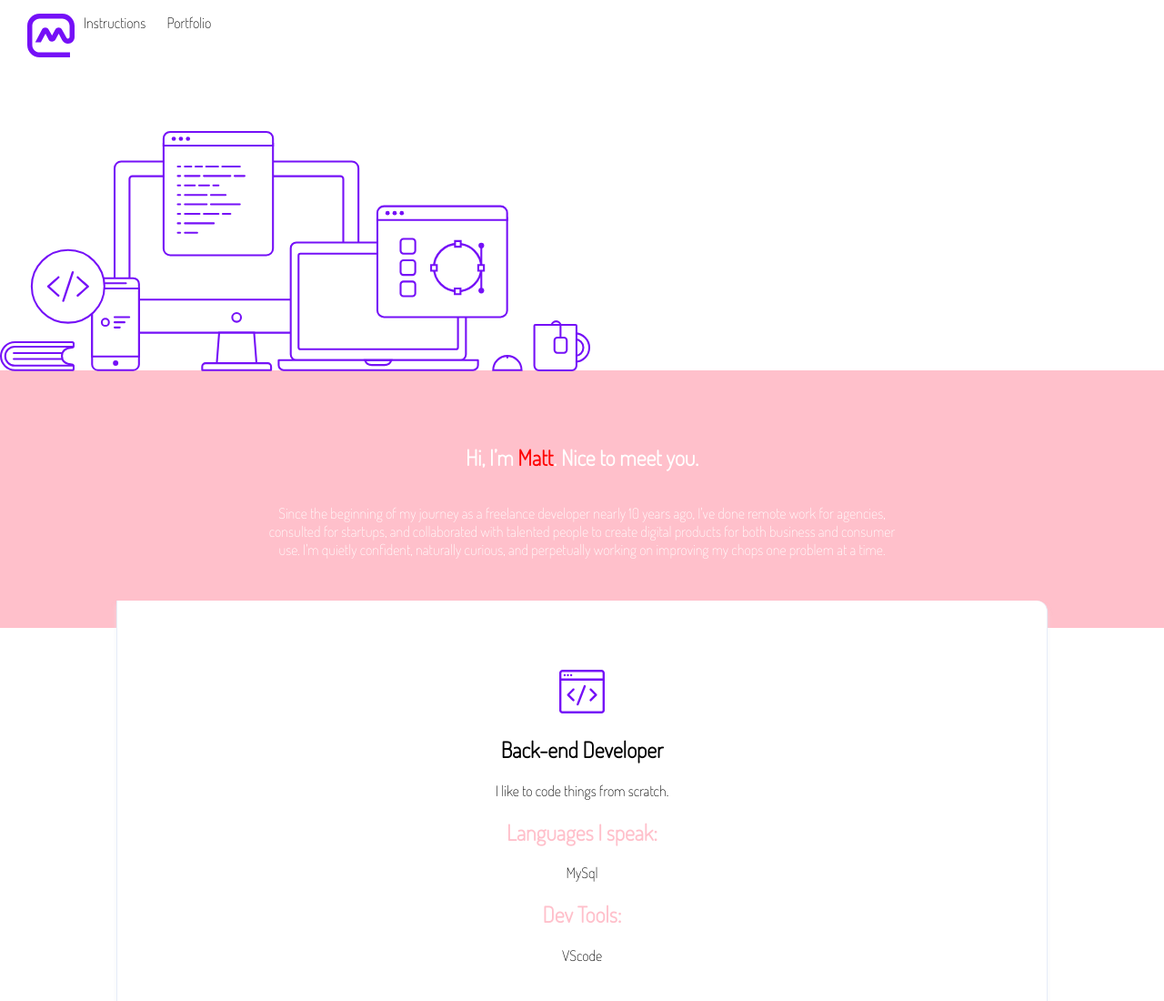
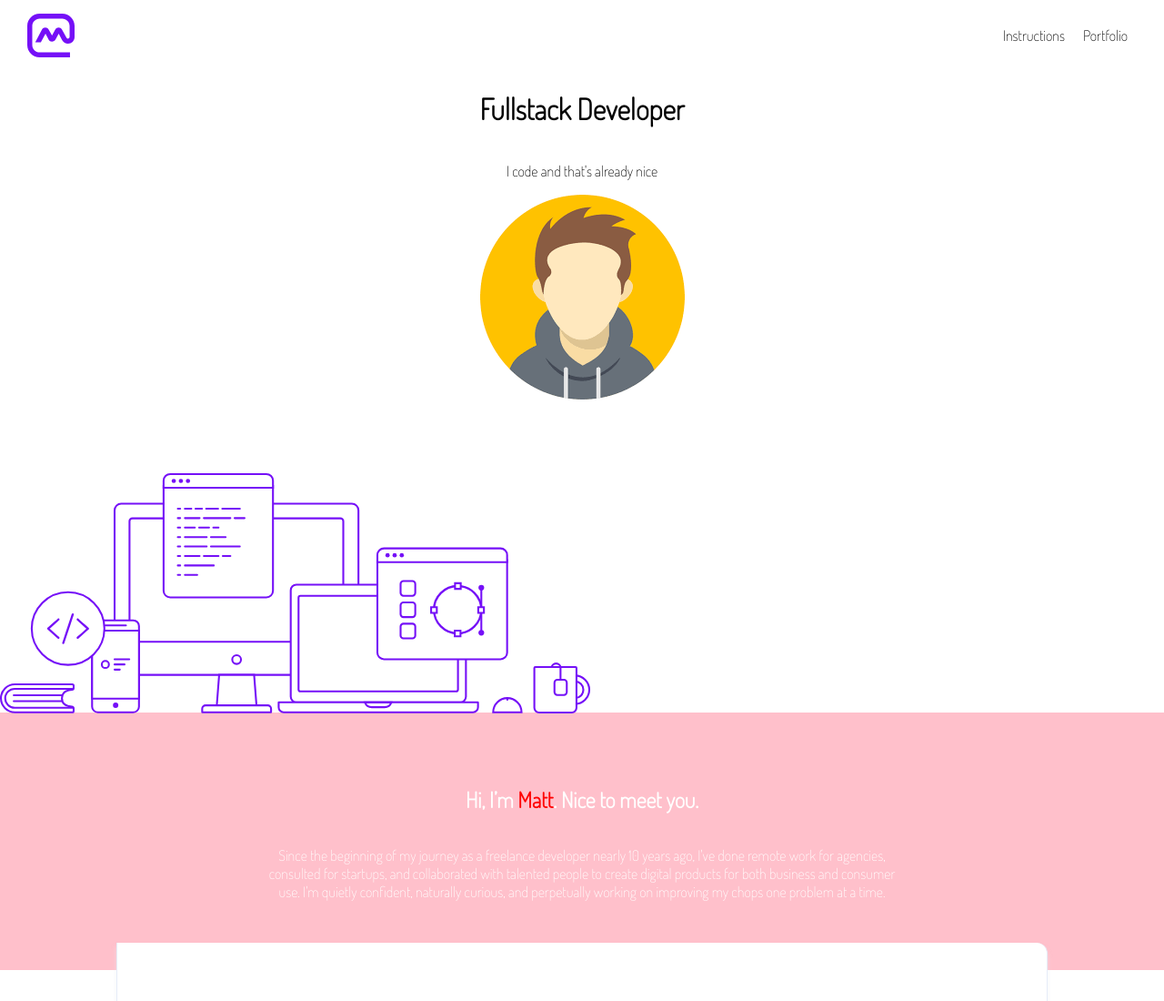
Before and after one commit to WildCodeSchool/cp1, a website: page site/portfolio.html in a window 1280 px wide. Shown: the top 1100 px of the page at 91% size. Drawn offline with Linux system fonts and the light colour scheme.

Commit message:
Début du CSS : les 2 premières consignes sont faites.

```diff
--- a/site/css/portfolio.css
+++ b/site/css/portfolio.css
@@ -80,3 +80,22 @@ p {
   padding-left: 15px;
   padding-right: 15px;
 }
+
+@media screen and (min-width: 700px){
+  .menu {
+    display: flex;
+    justify-content: flex-end;
+    width: 100%;
+    align-items: center;
+  }
+  .bannerPortfolio{
+    display: flex;
+    justify-content: center;
+    align-items: center;
+    width: 100%;
+    flex-direction: column;
+  }
+}
+@media screen and (max-width: 699px){
+
+}
--- a/site/portfolio.html
+++ b/site/portfolio.html
@@ -21,6 +21,12 @@
     <main class="container">
       <!-- First banner with title, description, avatar and image desktop -->
       <!-- You can use the avatar image on the folder image -->
+      <div class="bannerPortfolio">
+        <h1>Fullstack Developer</h1>
+        <p>I code and that's already nice</p>
+        <img src="image/avatar-bis.png" alt="avatar">
+      </div>
+
       <section class="introduction">
         <figure class="desktop">
           <img src="image/desktop.svg" alt="desktop" />
```
